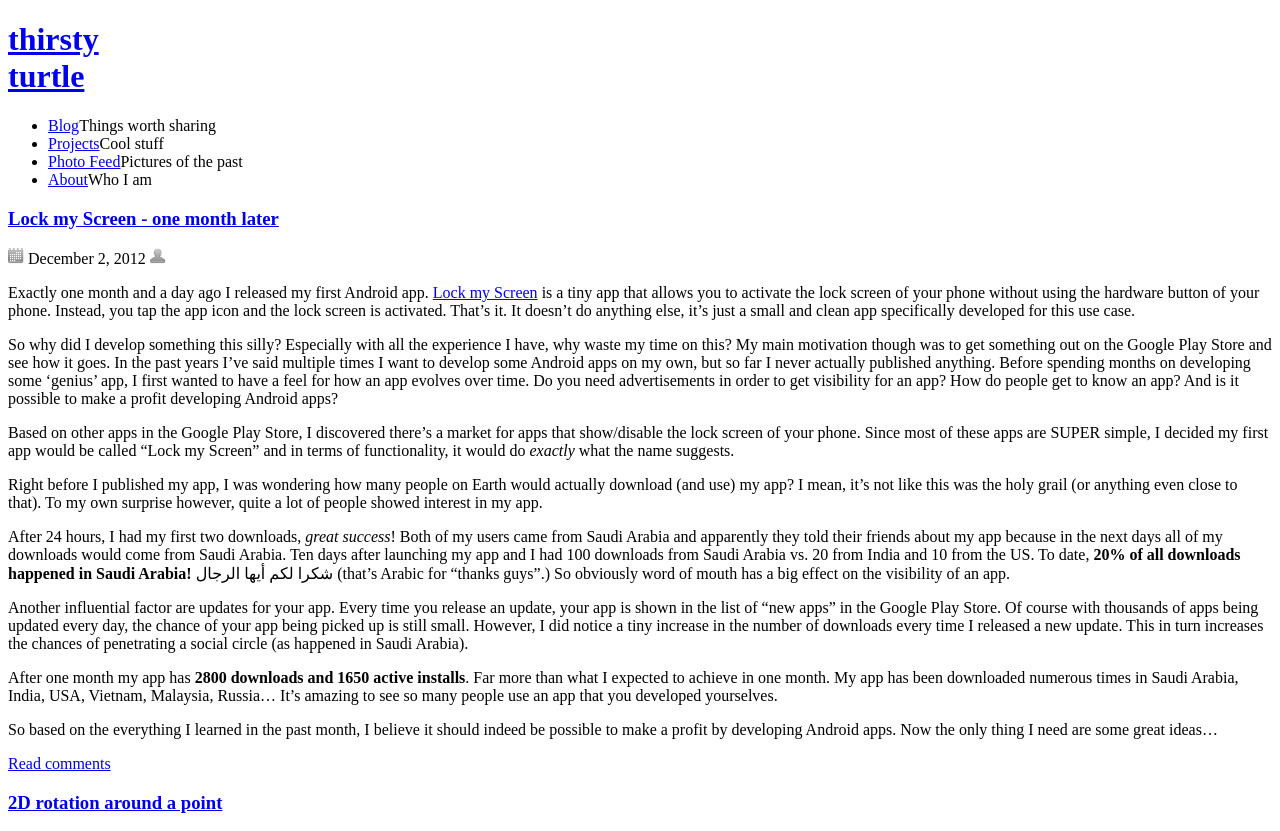
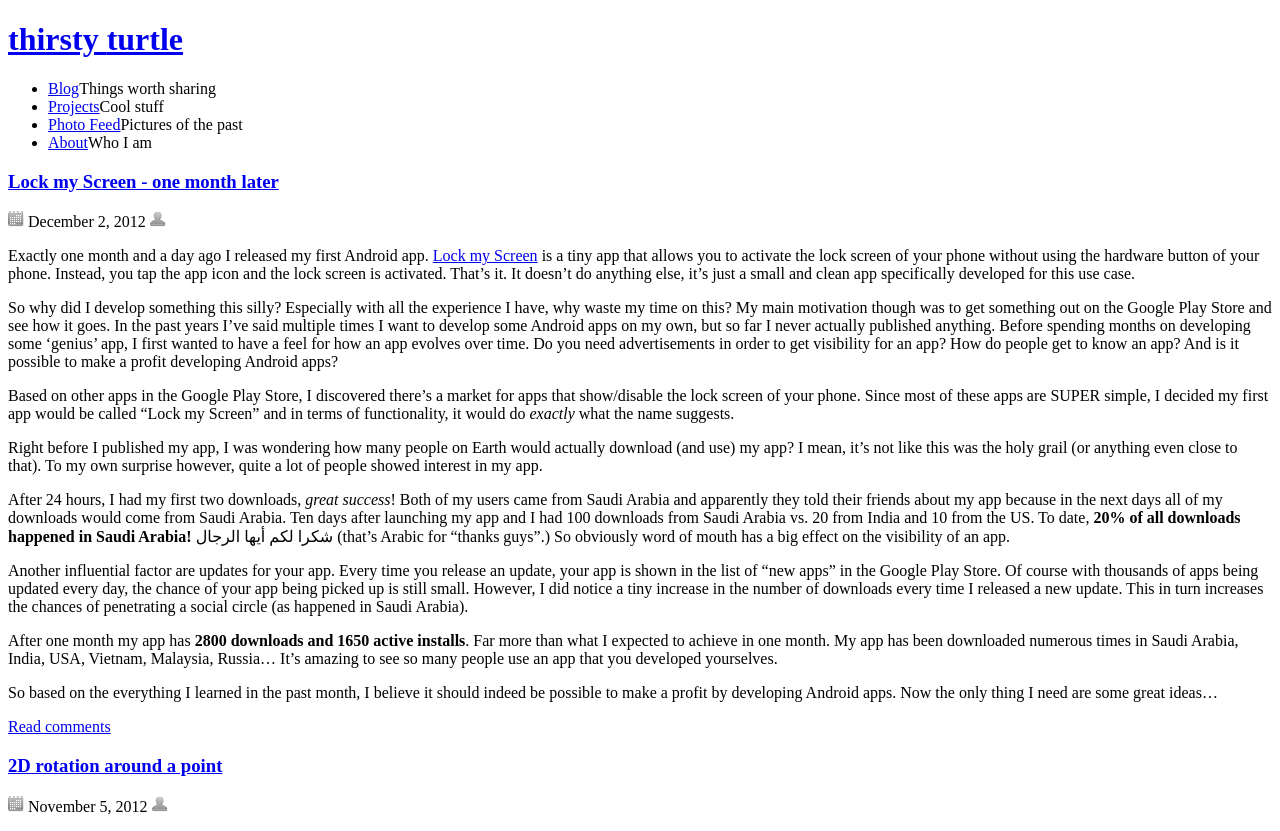
Before and after one commit to XavierTalpe/site-thirsty-turtle, a Jekyll site: the page built from index.html, in a window 1280 px wide. Shown: the top 831 px of the page. Built offline with Jekyll 4.4.1, drawn with Linux system fonts in a browser that asks for light colours; the list of posts is cut into pages by our own code; comment, search, counter and statistics services are not loaded.

Commit message:
Re-styled header navigation.

```diff
--- a/_layouts/default.html
+++ b/_layouts/default.html
@@ -15,9 +15,10 @@
   {% include script/disqus_count.html %}
 </head>
 <body>
-<div id="page">
-  <header id="nav">
-    <h1><a href="/">thirsty<br /><span class="label-green">turtle</span></a></h1>
+
+<header id="nav">
+  <div class="center-block">
+    <h1><a href="/">thirsty <span class="label-green">turtle</span></a></h1>
 
     <nav>
       <ul>
@@ -27,10 +28,11 @@
         <li><a href="/about.html">About</a><span>Who I am</span></li>
       </ul>
     </nav>
-  </header>
+  </div>
+</header>
 
+<div class="center-block">
   {{ content }}
-
 </div>
 
 <div id="bottom">
--- a/sass/site.scss
+++ b/sass/site.scss
@@ -19,7 +19,7 @@
 
 $color-white: #fff;
 $color-soft-white: #eee;
-$color-dark-white: #bbb;
+$color-dark-white: #ccc;
 $color-dark-gray: #333;
 $color-gray: #4a4a4a;
 $color-medium-gray: #5a5a5a;
@@ -83,7 +83,6 @@
 body {
   background: url(#{$images}/background-white.jpg);
   font-family: 'PT Sans', sans-serif;
-  margin: $spacer 0 0;
 }
 
 a {
@@ -161,23 +160,23 @@
   text-align: right;
 }
 
-#page {
+.center-block {
   margin: 0 auto;
   width: $page-width;
 }
 
 header#nav {
-  @include text-box-gray;
-  @include text-size($text-size-very-large, $text-size-very-large);
+  background: url(#{$images}/background-dark.jpg);
 
-  float: left;
   margin: 0 0 $spacer;
-  width: $page-width - 2 * $text-padding;
+  overflow:hidden;
+  width: 100%;
 
   h1 {
+    @include text-size(1.35 * $text-size-huge);
+
     float: left;
-    margin: 0 2 * $spacer 0 0;
-    position: absolute;
+    margin: $text-padding-minor 0;
 
     a, a:hover {
       color: $color-white;
@@ -189,16 +188,17 @@
   }
 
   nav {
-    text-align: center;
+    @include text-size($text-size-very-large, $text-size-very-large);
+
+    float: right;
 
     ul {
-      margin: 0;
+      margin: $text-padding-minor;
 
       li {
         display: inline-block;
         font-family: 'PT Sans', sans-serif;
-        margin: 0 $spacer;
-        text-align: left;
+        margin: 0 0 0 2 * $spacer;
 
         a {
           color: $color-light-blue;
```
